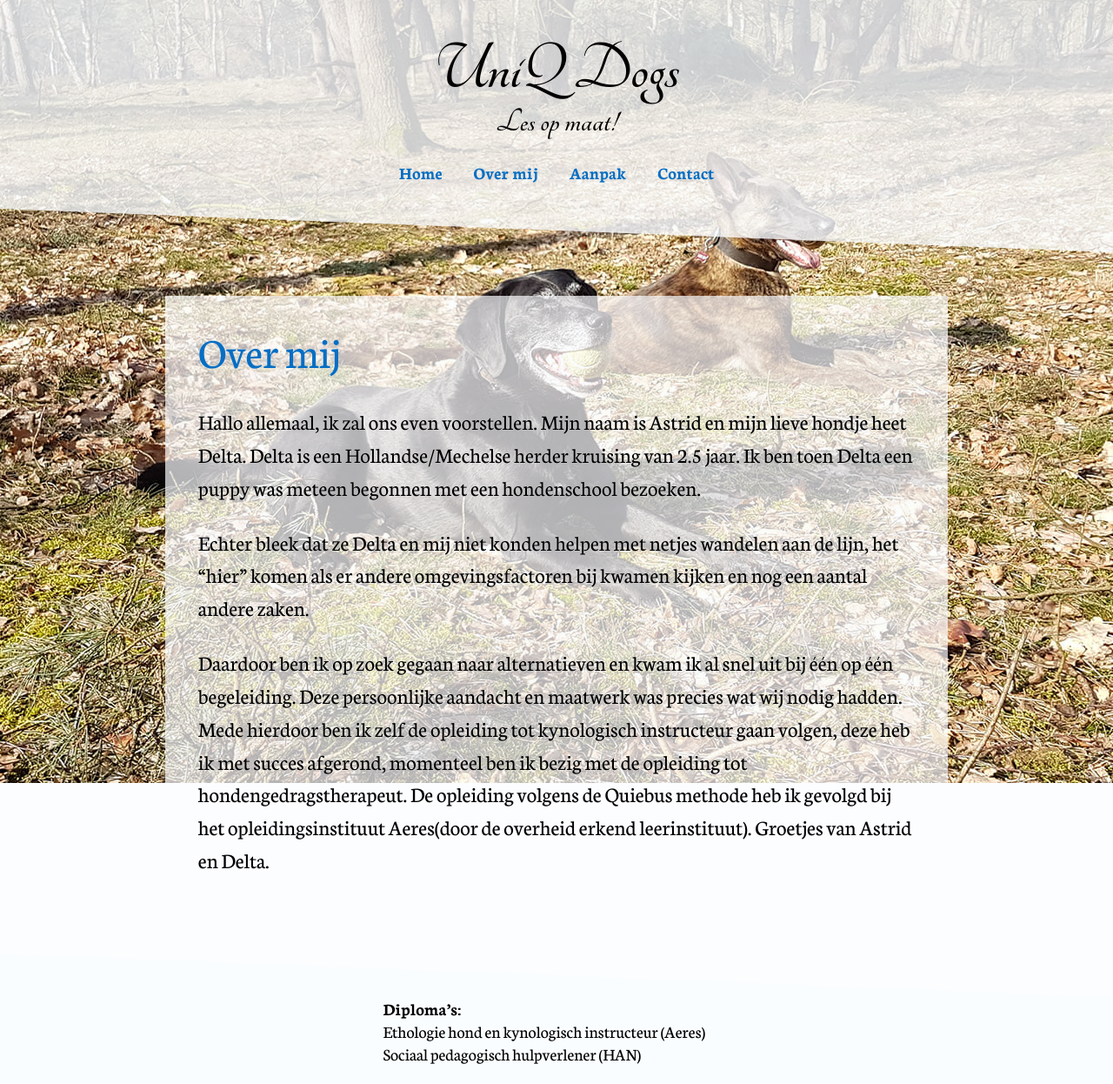
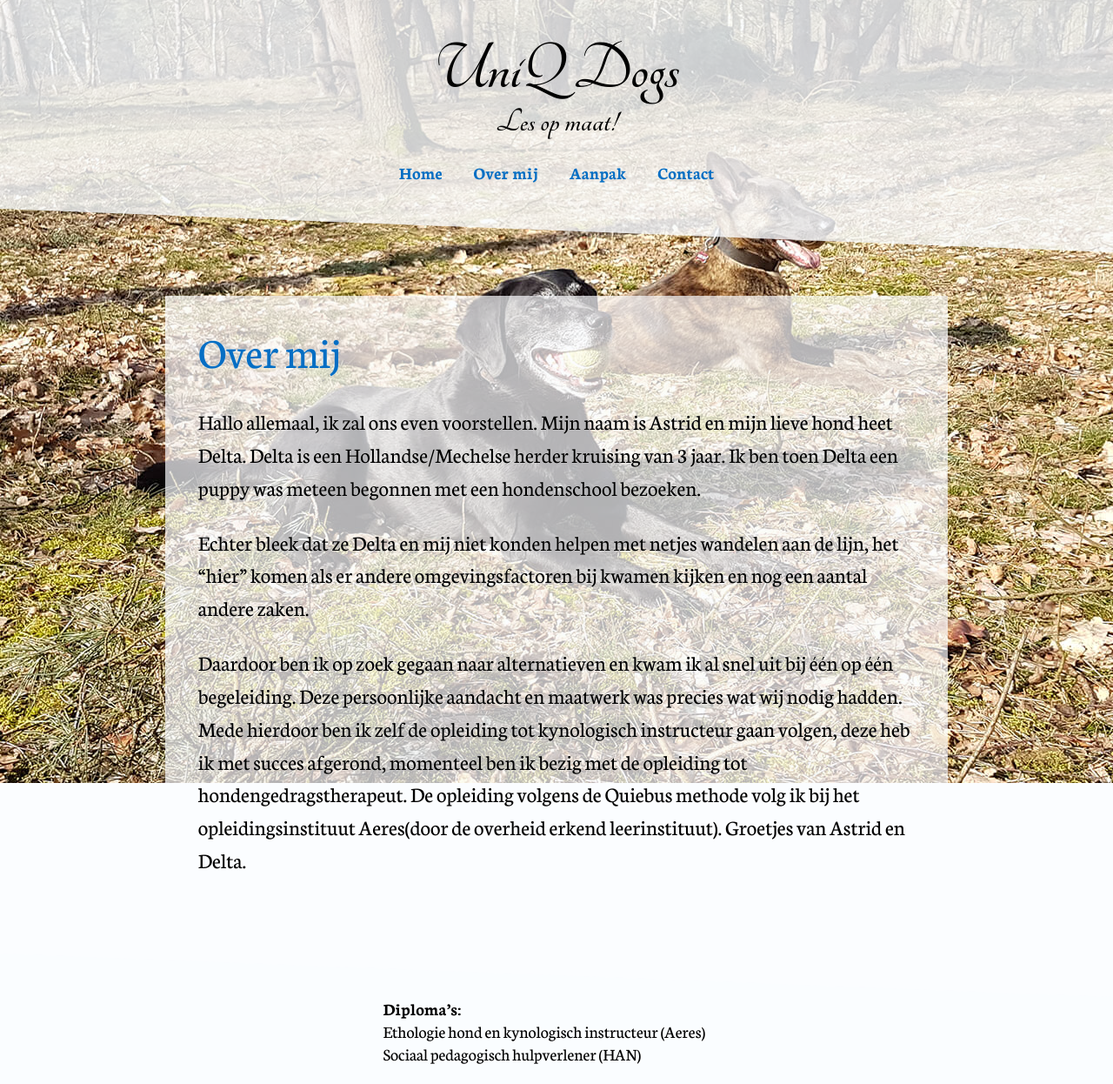
Before and after one commit to UniQdogs/info, a Jekyll site: the page built from pages/about.md, in a window 1280 px wide. Shown: the whole page at 87% size. Built offline with Jekyll 4.4.1, drawn with Linux system fonts in a browser that asks for light colours; nearby versions of some CDN libraries.

Commit message:
Update about.md

```diff
--- a/pages/about.md
+++ b/pages/about.md
@@ -6,8 +6,8 @@ background: /assets/background2.jpg
 ---
 # Over mij
 
-Hallo allemaal, ik zal ons even voorstellen. Mijn naam is Astrid en mijn lieve hondje heet Delta. Delta is een Hollandse/Mechelse herder kruising van 2.5 jaar. Ik ben toen Delta een puppy was meteen begonnen met een hondenschool bezoeken.
+Hallo allemaal, ik zal ons even voorstellen. Mijn naam is Astrid en mijn lieve hond heet Delta. Delta is een Hollandse/Mechelse herder kruising van 3 jaar. Ik ben toen Delta een puppy was meteen begonnen met een hondenschool bezoeken.
 
 Echter bleek dat ze Delta en mij niet konden helpen met netjes wandelen aan de lijn, het "hier" komen als er andere omgevingsfactoren bij kwamen kijken en nog een aantal andere zaken.
 
-Daardoor ben ik op zoek gegaan naar alternatieven en kwam ik al snel uit bij één op één begeleiding. Deze persoonlijke aandacht en maatwerk was precies wat wij nodig hadden. Mede hierdoor ben ik zelf de opleiding tot kynologisch instructeur gaan volgen, deze heb ik met succes afgerond, momenteel ben ik bezig met de opleiding tot hondengedragstherapeut. De opleiding volgens de Quiebus methode heb ik gevolgd bij het opleidingsinstituut Aeres(door de overheid erkend leerinstituut). Groetjes van Astrid en Delta.
+Daardoor ben ik op zoek gegaan naar alternatieven en kwam ik al snel uit bij één op één begeleiding. Deze persoonlijke aandacht en maatwerk was precies wat wij nodig hadden. Mede hierdoor ben ik zelf de opleiding tot kynologisch instructeur gaan volgen, deze heb ik met succes afgerond, momenteel ben ik bezig met de opleiding tot hondengedragstherapeut. De opleiding volgens de Quiebus methode volg ik bij het opleidingsinstituut Aeres(door de overheid erkend leerinstituut). Groetjes van Astrid en Delta.
```
